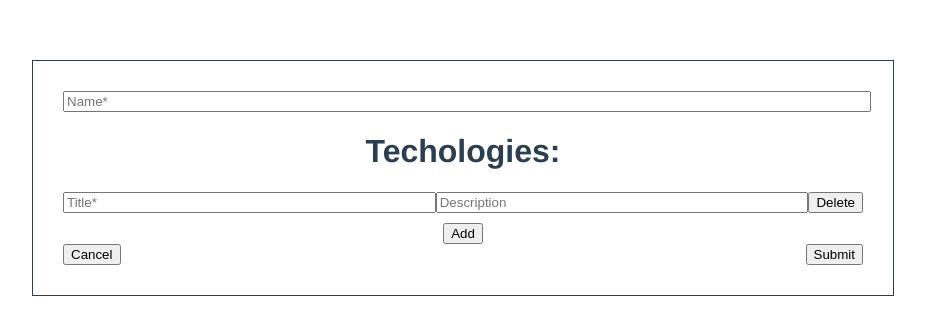
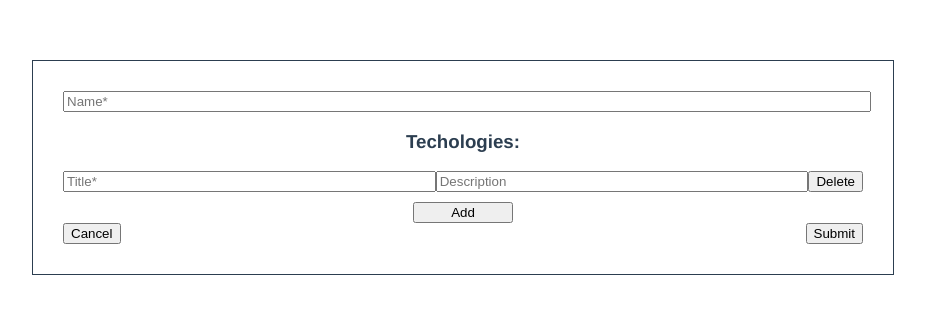
Before and after one commit to pe7r/vue-practice-app, a Vue app: page /form in a window 1280 px wide. Shown: the top 314 px of the page, without its empty margins (177-1102 px from the left). Built offline with nearby package versions, Linux system fonts and the light colour scheme.

Commit message:
minor change

```diff
--- a/src/components/Form.vue
+++ b/src/components/Form.vue
@@ -4,13 +4,17 @@
       <input v-model="name" placeholder="Name*" style="width: 100%" />
       <span style="color: red; float: left;" v-if="name.length < 1 || errors.name"> {{errors.name}} </span>
     </div>
-    <div>
-      <h1>Techologies:</h1>
+
+    <div v-if="technologies.length">
+      <h3>Techologies:</h3>
       <div v-for="item of technologies" :key="item.id">
         <TechnologyInputs @deleteTechnology="deleteTechnology" technology="item" />
         <span v-if="errorTechs.includes(item.id)" style="color: red; float: left;">*Title is required</span>
       </div>
-      <button @click="addTechnology">Add</button>
+    </div>
+    <h3 v-else> No Technologies yet </h3>
+    <div>
+      <button @click="addTechnology" style="width: 100px">Add</button>
     </div>
     <div v-if="hasDuplicates" style="color: red; float: left;">*Technologies must be unique</div>
     <div class="buttonGroup">
@@ -56,7 +60,6 @@ export default {
       this.errorTechs.splice(errorIndex, 1)
     },
     checkValidation() {
-      console.log('validate')
       let errors = [];
 
       if (!this.name) {
--- a/src/views/Home.vue
+++ b/src/views/Home.vue
@@ -1,7 +1,7 @@
 <template>
   <div>
     <h1>Homepage</h1>
-    <a href="/form">Form</a>
+    <router-link to="/form">Form</router-link>
     <p>Lorem ipsum dolor sit, amet consectetur adipisicing elit. Blanditiis odit autem unde nostrum, magnam sed, ipsum et placeat esse cumque laborum, recusandae commodi maiores velit provident sit obcaecati debitis id!</p>
   </div>
 </template>
```
